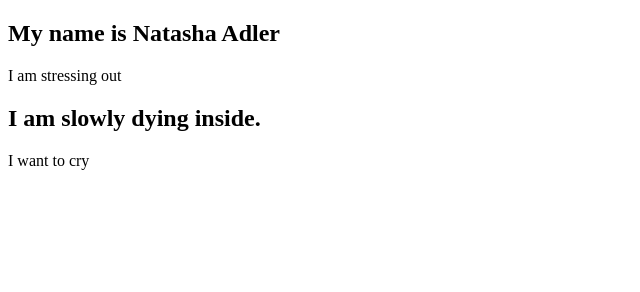
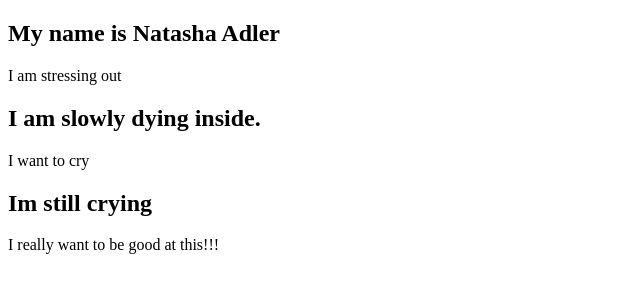
Before and after one commit to natashajennineadler/Learning, a plain HTML site: page index.html in a window 1280 px wide. Shown: the whole page, without its empty margins (0-640 px from the left). Drawn offline with Linux system fonts and the light colour scheme.

Commit message:
Added person 3

```diff
--- a/index.html
+++ b/index.html
@@ -13,5 +13,10 @@
 	<h1>I am slowly dying inside.</h1>
 	<p>I want to cry</p>
 </SECTION>
+
+<section id="Person 3">
+	<h1>Im still crying </h1>
+	<p>I really want to be good at this!!!</p>
+</section>
 </body>
 </html>
```
